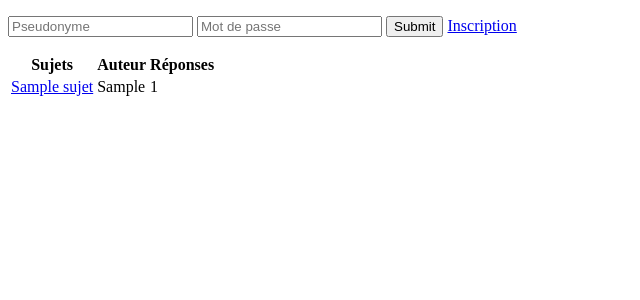
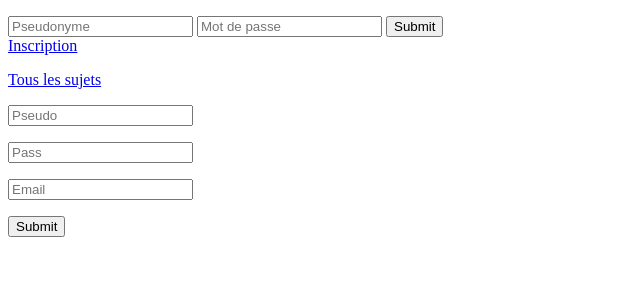
Before and after one commit to florian-lamotte/forum, a PHP site: page /index.php?action=inscription in a window 1280 px wide. Shown: the top 300 px of the page, without its empty margins (0-640 px from the left). Run offline with PHP 8.4, Linux system fonts and the light colour scheme; tables that the repository leaves empty hold one stand-in row (values such as "Sample post").

Commit message:
changement des liens

```diff
--- a/forum/index.php
+++ b/forum/index.php
@@ -19,10 +19,10 @@ if(isset($_POST['connexion'])){
 		$obj_utilisateur->profil($utilisateur);
 		header('Location: /forum');
 	}
-} else if(isset($_GET['deconnexion'])){
+} else if(isset($_GET['action']) && $_GET['action'] == 'deconnexion'){
 	session_destroy();
 	header('Location: /forum');
-} else if(isset($_GET['sujet'])) {
+} else if(isset($_GET['action']) && $_GET['action'] == 'sujet') {
 	if(isset($_POST['valider']) && isset($_POST['message']) && !empty($_POST['message'])){
 		$message = new Message([
 			'message' => $_POST['message'],
@@ -37,7 +37,7 @@ if(isset($_POST['connexion'])){
 	$listeMessages = $obj_message->listeMessages($_GET['sujet']);
 
 	include('templates/messages.php');
-} else if(isset($_GET['inscription'])) {
+} else if(isset($_GET['action']) && $_GET['action'] == 'inscription') {
 	include('templates/inscription.php');
 
 	if(isset($_POST['valider']) && isset($_POST['pseudo']) && isset($_POST['email']) && isset($_POST['pass']) && !empty($_POST['pseudo']) && !empty($_POST['email']) && !empty($_POST['pass'])){
@@ -49,7 +49,7 @@ if(isset($_POST['connexion'])){
 
 		$obj_utilisateur->ajouter($utilisateur);
 	}
-} else if(isset($_GET['creer-sujet'])) {
+} else if(isset($_GET['action']) && $_GET['action'] == 'creer-sujet') {
 	if(isset($_POST['valider']) && isset($_POST['titre']) && !empty($_POST['titre'])){
 		$sujet = new Sujet([
 			'titre' => $_POST['titre'],
@@ -57,7 +57,7 @@ if(isset($_POST['connexion'])){
 		]);
 
 		$obj_sujet->creerSujet($sujet);
-		header('Location: /forum/?sujet=' . $obj_sujet->dernierSujet($_SESSION['id']));
+		header('Location: /forum/?action=sujet&sujet=' . $obj_sujet->dernierSujet($_SESSION['id']));
 	}
 
 	include('templates/creer-sujet.php');
--- a/forum/templates/base.php
+++ b/forum/templates/base.php
@@ -7,14 +7,16 @@
 
 	<body>
 		<?php if(!isset($_SESSION['pseudo'])){ ?>
-			<p><form action="" method="post">
-				<input type="text" name="pseudo" placeholder="Pseudonyme">
-				<input type="text" name="pass" placeholder="Mot de passe">
-				<input type="submit" name="connexion">
-				<a href="?inscription">Inscription</a>
-			</form></p>
+			<p>
+				<form action="" method="post">
+					<input type="text" name="pseudo" placeholder="Pseudonyme">
+					<input type="text" name="pass" placeholder="Mot de passe">
+					<input type="submit" name="connexion">
+				</form>
+				<a href="?action=inscription">Inscription</a>
+			</p>
 		<?php } else { ?>
-			<a href="?deconnexion">Déconnexion</a>
+			<a href="?action=deconnexion">Déconnexion</a>
 		<?php } ?>
 
 		<?= $contenu ?>
--- a/forum/templates/sujets.php
+++ b/forum/templates/sujets.php
@@ -4,7 +4,9 @@
 	ob_start();
 ?>
 
-<?php if(isset($_SESSION['pseudo'])){ ?> <p><a href="?creer-sujet">Créer un sujet</a></p> <?php } ?>
+<?php if(isset($_SESSION['pseudo'])){ ?>
+	<p><a href="?action=creer-sujet">Créer un sujet</a></p>
+<?php } ?>
 
 <table>
 	<tr>
@@ -14,10 +16,15 @@
 	</tr>
 	<?php foreach($listeSujets as $sujet){ ?>
 	<tr>
-		<td><a href="?sujet=<?= $sujet->id() ?>"><?= $sujet->titre() ?></a></td>
+		<td><a href="?action=sujet&sujet=<?= $sujet->id() ?>"><?= $sujet->titre() ?></a></td>
 		<td><?= $obj_utilisateur->detailsUtilisateur($sujet->id_utilisateur())->pseudo() ?></td>
-		<td><?php try { echo $obj_sujet->nombreReponses($sujet->id()); }
-		catch(TypeError $e){ echo 'Erreur'; } ?></td>
+		<td><?php
+			try {
+				echo $obj_sujet->nombreReponses($sujet->id());
+			} catch(TypeError $e){
+				echo 'Erreur';
+			}
+		?></td>
 	</tr>
 	<?php } ?>
 </table>
```
